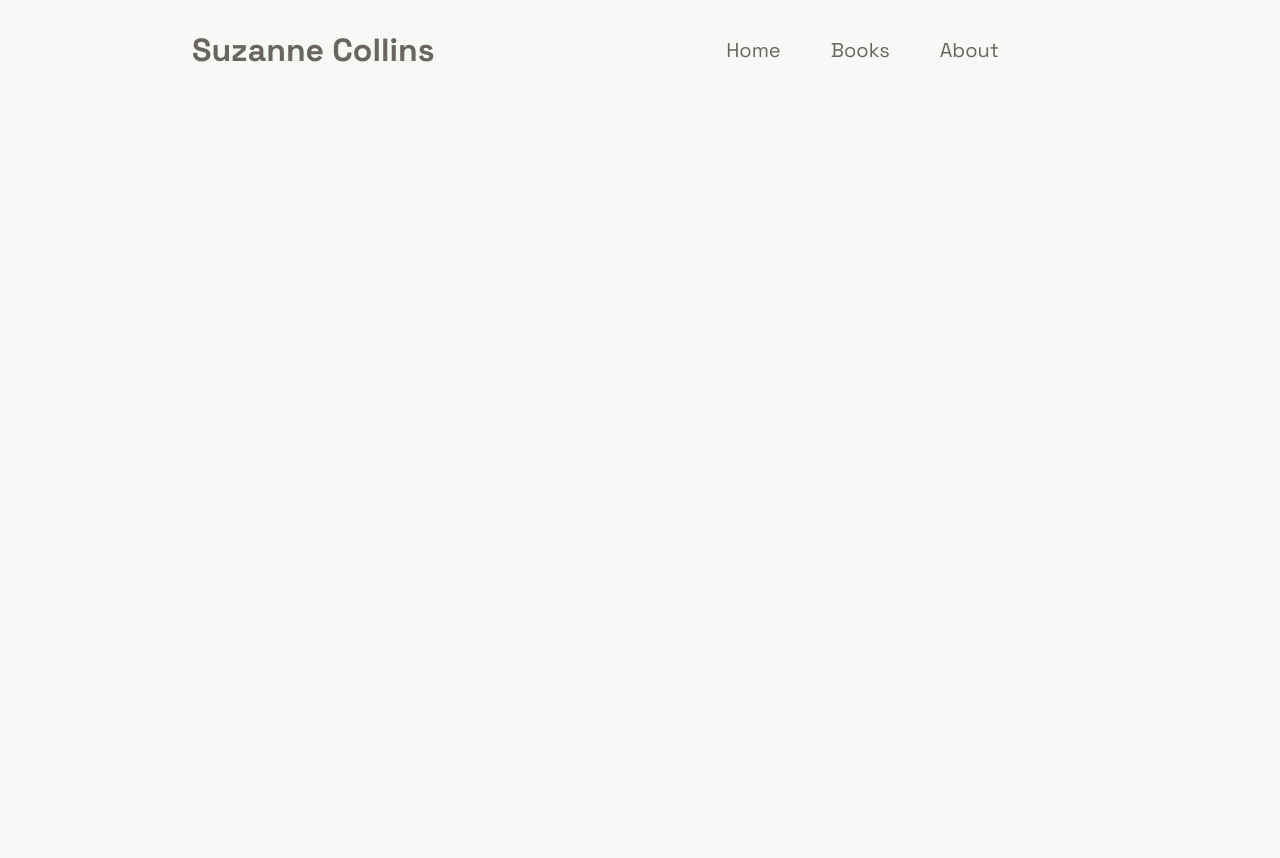
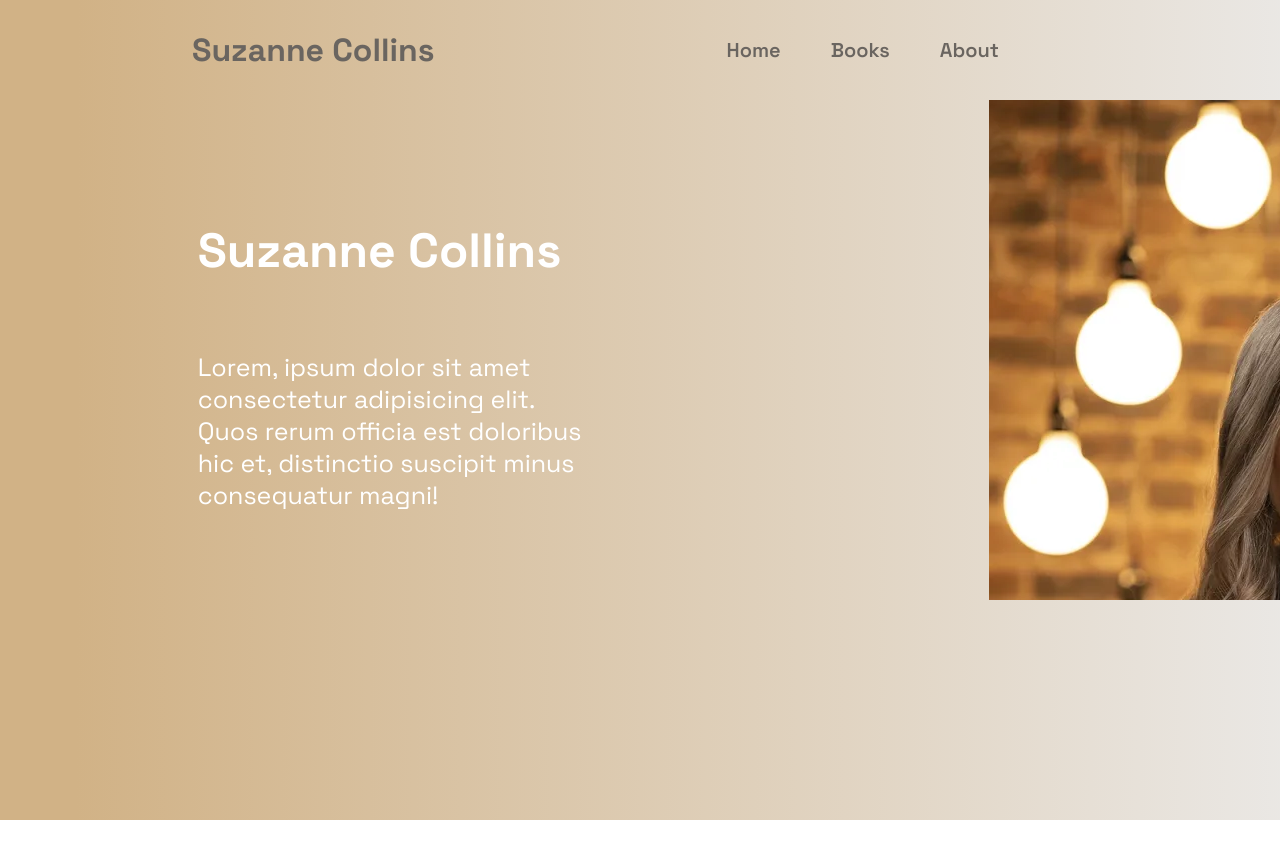
Before and after one commit to hamzahghazi2001/CW-1, a plain HTML site: page index.html in a window 1280 px wide. Before the commit the page ends 800 px from the top, so only its background shows below. Drawn offline with Linux system fonts and the light colour scheme.

Commit message:
added hero section, plus 2 new pages

```diff
--- a/index.html
+++ b/index.html
@@ -13,10 +13,30 @@
         <nav>
             <ul class="nav__links">
                 <li><a href="#">Home</a></li>
-                <li><a href="#">Books</a></li>
-                <li><a href="#">About</a></li>
+                <li><a href="books.html">Books</a></li>
+                <li><a href="about.html">About</a></li>
             </ul>
         </nav>
     </header>
+    <section class="hero">
+        <div class="hero-div">
+            <div class="hero-text">
+                <h2 class="hero-heading">Suzanne Collins</h2>
+                <p class="hero-para">Lorem, ipsum dolor sit amet consectetur adipisicing elit. Quos rerum officia est doloribus hic et, distinctio suscipit minus consequatur magni!</p>
+
+            </div>
+            <div class="hero-pic-div">
+                <img class="hero-pic" src="/images/hero-pic.png" alt="profile picture of Suzanne Collins">
+            </div>
+        </div>
+    </section>
+
+
+    <section class="testimonial">
+
+
+
+
+    </section>
 </body>
 </html>
--- a/style.css
+++ b/style.css
@@ -5,7 +5,7 @@
     box-sizing: border-box;
     margin: 0;
     padding: 0;
-    background-color: #f6f9f5;
+    /* background-color: #f6f9f5; */
   }
 
   header {
@@ -14,6 +14,8 @@
     align-items: center;
     padding: 30px 10%;
     background-color: #f6f9f5;
+    /* background: linear-gradient(90.11deg, #FFE9CB 6%, rgba(204, 147, 103, 0.13) 99.91%); */
+    background: linear-gradient(90.11deg, #D1B286 6%, rgba(207, 201, 193, 0.44) 99.91%);
   }
 
   .name {
@@ -32,7 +34,7 @@
   .nav__links a{
     font-family: "Space Grotesk", sans-serif;
     font-size: 20px;
-    font-weight: 400;
+    font-weight: 600;
     color: #6a6560;
     text-decoration: none;
   }
@@ -50,30 +52,52 @@
   }
 
 
-  .welcome{
+
+
+  .hero-div{
     display: flex;
     width: auto;
-    height: 800px;
+    height: 45rem;
+    /* background: linear-gradient(90.11deg, #FFE9CB 6%, rgba(204, 147, 103, 0.13) 99.91%); */
+    background: linear-gradient(90.11deg, #D1B286 6%, rgba(207, 201, 193, 0.44) 99.91%);
+  }
+  .hero-text{
+    font-family: "Space Grotesk";
+    color: #fff;
   }
 
-  .welcome img{
-    width: 400px;
-    height: 500px;
+
+
+
+
+
+  .hero-heading{
+    font-size: 3rem;
+    padding-left: 20%;
+    padding-bottom: 70px;
+    padding-top: 120px;
+
   }
 
-  .intro-text{
-    padding-top: 200px;
-    padding-left: 400px;
-    display: flex;
-    flex-direction: column;
-    font-family: "Space Grotesk";
-    color:#6a6560;
+
+
+  .hero-para{
+    font-size: 25px;
+    padding-left: 20%;
+    padding-right: 40%;
+
   }
-  .intro-heading{
-    font-size: 40px;
-    padding-bottom: 50px;
+  .hero-pic-div{
+    width: 500px;
+    height: 500px;
+    overflow: hidden;
   }
-  .intro-para{
-    width: 500px;
-    font-size: 20px;
-  }
+
+ .hero-pic{
+  overflow: hidden;
+ }
+
+ .testimonial{
+  width: 100%;
+  height: 700px;
+ }
```
Also changed, not shown: about.html (added, +22 -0 lines), books.html (added, +22 -0 lines), images/hero-pic.png (added).
